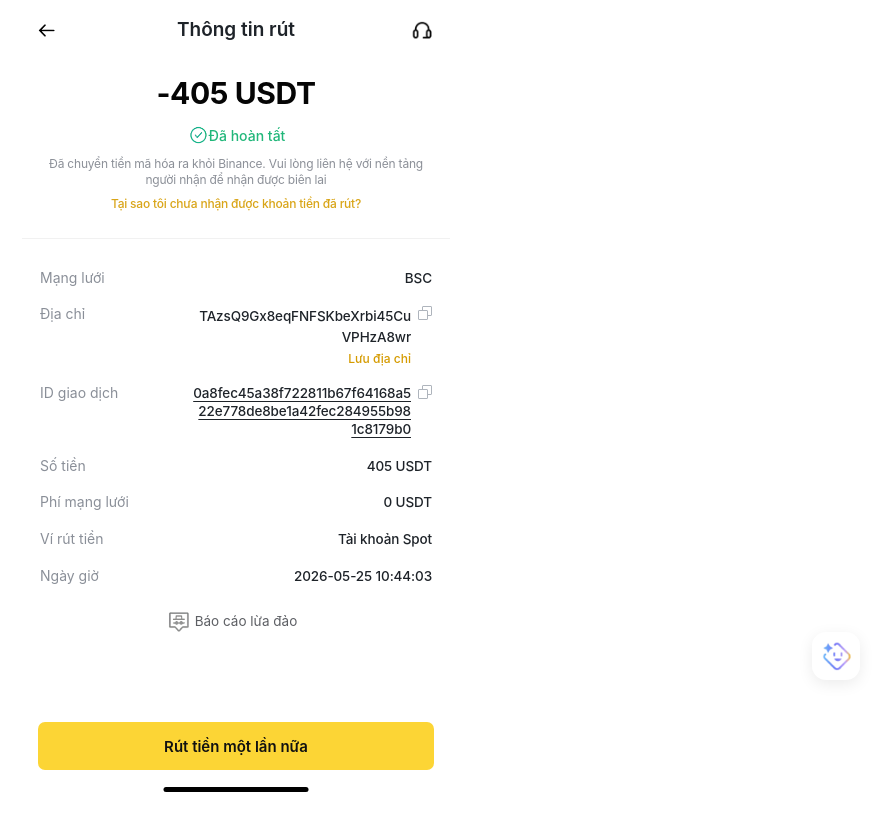
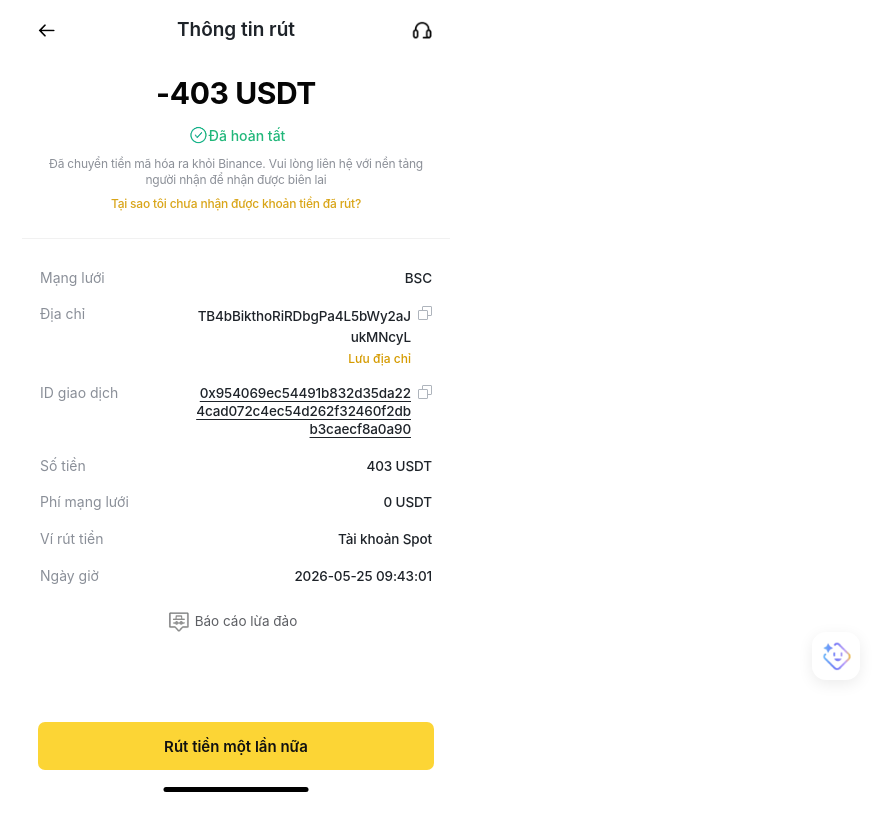
Before and after one commit to Duythang220911/binance-walletfull, a React app: page withdraw-money.html in a window 1280 px wide. Shown: the whole page, without its empty margins (404-1280 px from the left). Built offline with nearby package versions, Linux system fonts and the light colour scheme.

Commit message:
Update withdraw-money.html

```diff
--- a/withdraw-money.html
+++ b/withdraw-money.html
@@ -24,7 +24,7 @@
     </header>
 
     <section class="summary">
-      <div class="amount">-405 USDT</div>
+      <div class="amount">-403 USDT</div>
 
      <div class="status">
   <img src="img/images/check-success.png"
@@ -56,7 +56,7 @@
     <div class="detail-value">
       <div class="value-stack">
         <strong class="break-text">
-          TAzsQ9Gx8eqFNFSKbeXrbi45CuVPHzA8wr
+          TB4bBikthoRiRDbgPa4L5bWy2aJukMNcyL
         </strong>
         <em class="save-address">Lưu địa chỉ</em>
       </div>
@@ -70,7 +70,7 @@
 
   <div class="detail-value">
     <strong class="break-text txid-text">
-      0a8fec45a38f722811b67f64168a522e778de8be1a42fec284955b981c8179b0
+      0x954069ec54491b832d35da224cad072c4ec54d262f32460f2dbb3caecf8a0a90
     </strong>
 
     <i class="copy-icon"></i>
@@ -79,7 +79,7 @@
 
   <div class="detail-row">
     <span>Số tiền</span>
-    <strong>405 USDT</strong>
+    <strong>403 USDT</strong>
   </div>
 
   <div class="detail-row">
@@ -94,7 +94,7 @@
 
   <div class="detail-row">
     <span>Ngày giờ</span>
-    <strong>2026-05-25 10:44:03 </strong>
+    <strong>2026-05-25 09:43:01 </strong>
   </div>
 </section>
 
```
